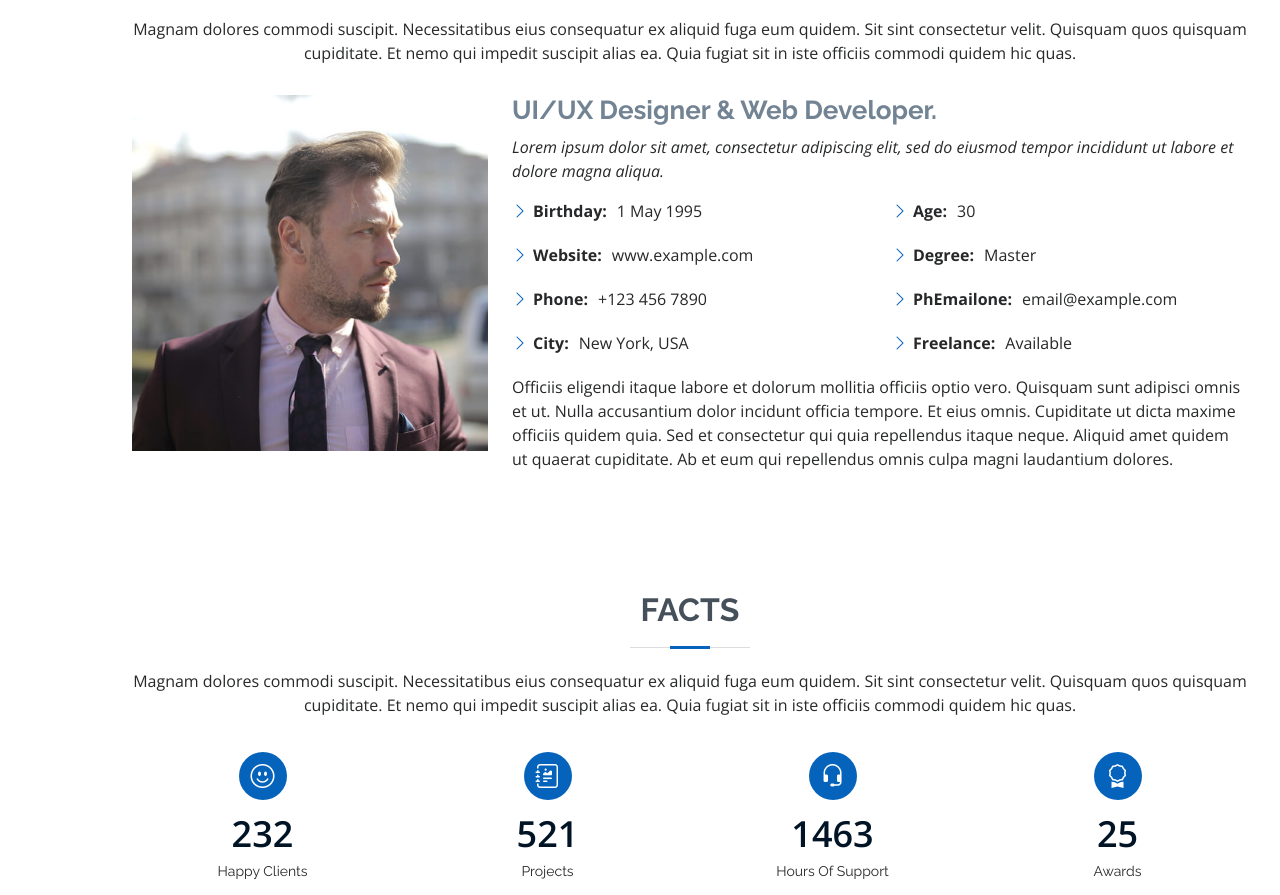
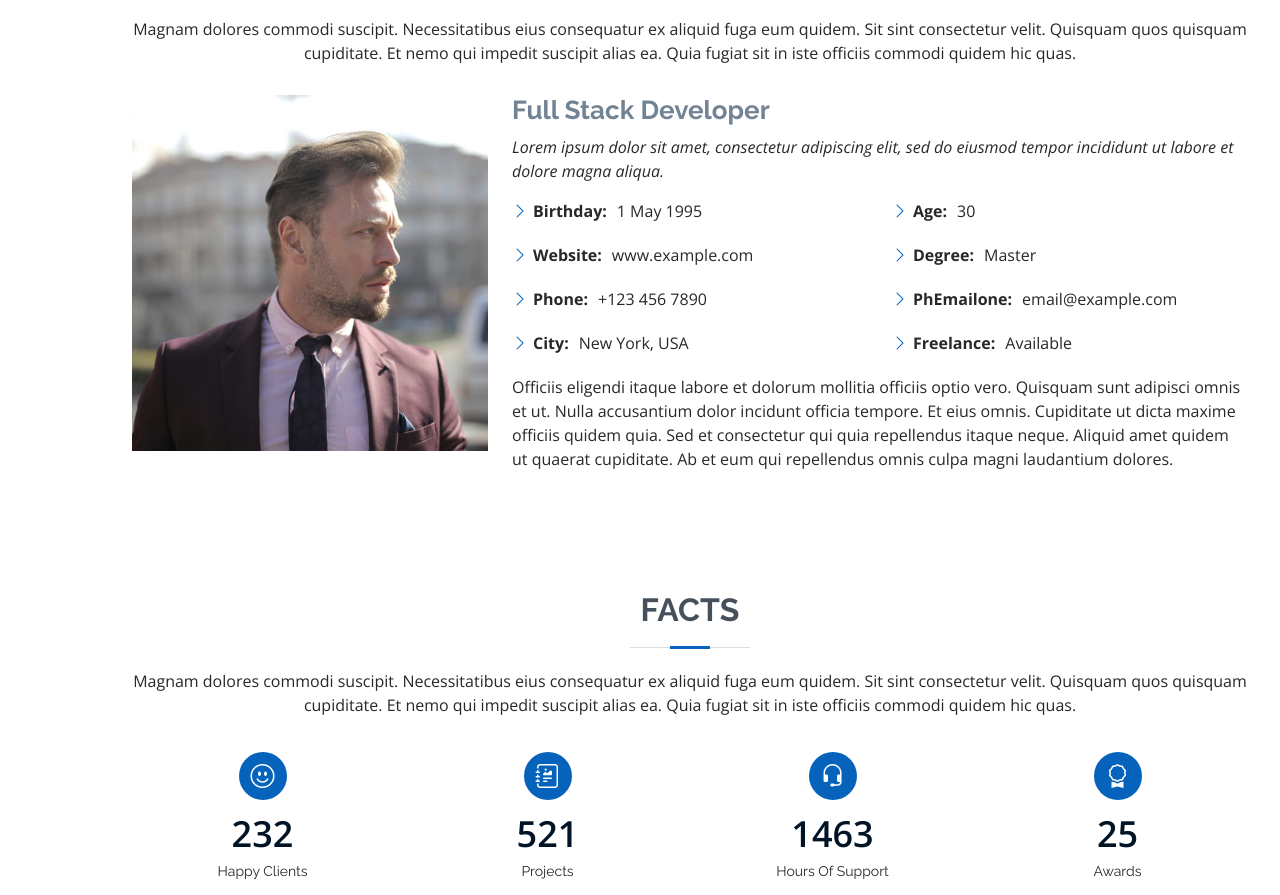
Before and after one commit to simpleone1137/simpleone1137.github.io, a plain HTML site: page index.html in a window 1280 px wide. Shown: the part 921-1816 px from the top of the page. Drawn offline with nearby package versions, Linux system fonts and the light colour scheme.

```diff
--- a/index.html
+++ b/index.html
@@ -85,7 +85,7 @@
             <img src="assets/img/profile-img.jpg" class="img-fluid" alt="">
           </div>
           <div class="col-lg-8 pt-4 pt-lg-0 content">
-            <h3>UI/UX Designer &amp; Web Developer.</h3>
+            <h3>Full Stack Developer</h3>
             <p class="fst-italic">
               Lorem ipsum dolor sit amet, consectetur adipiscing elit, sed do eiusmod tempor incididunt ut labore et dolore
               magna aliqua.
```
